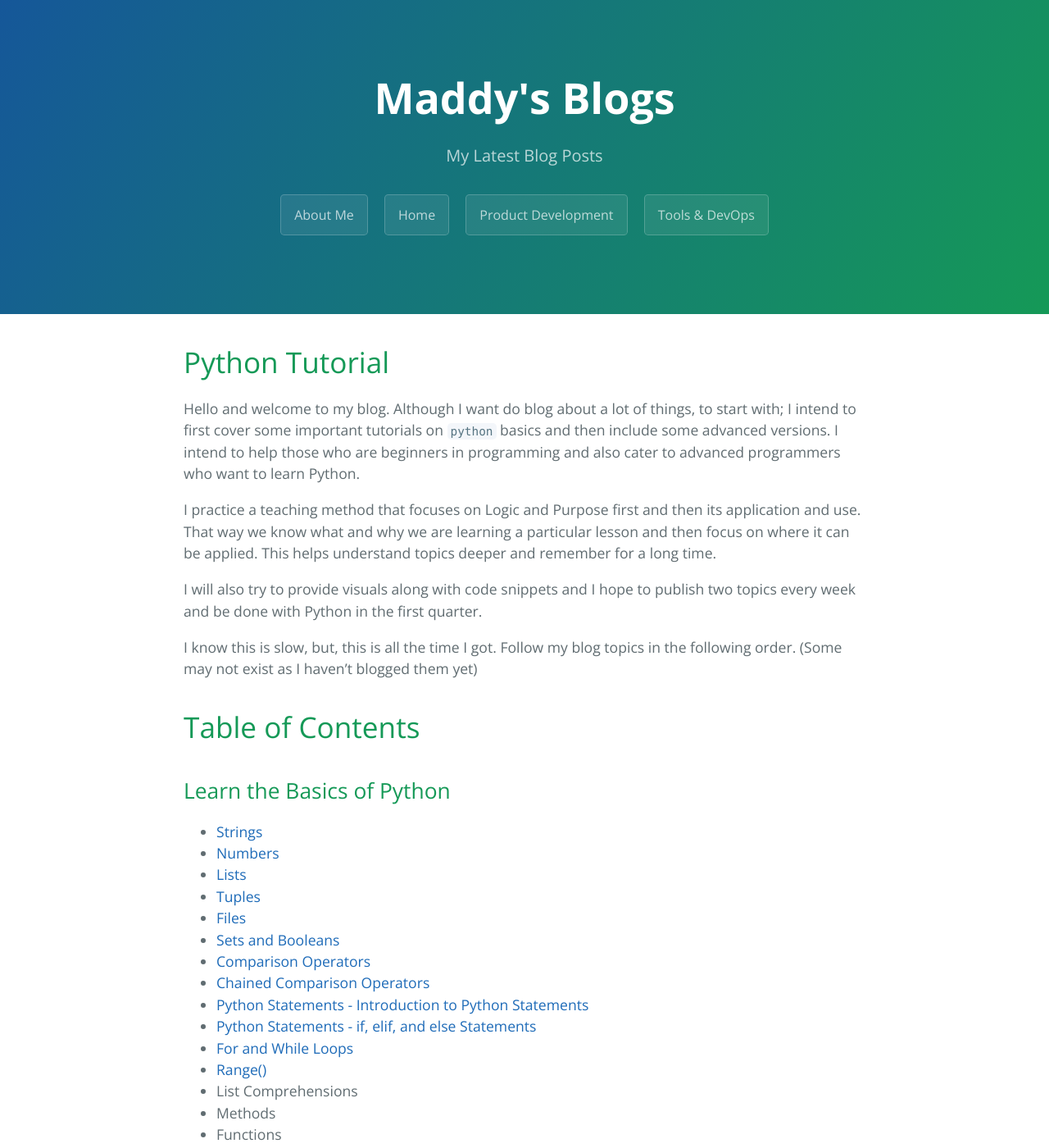
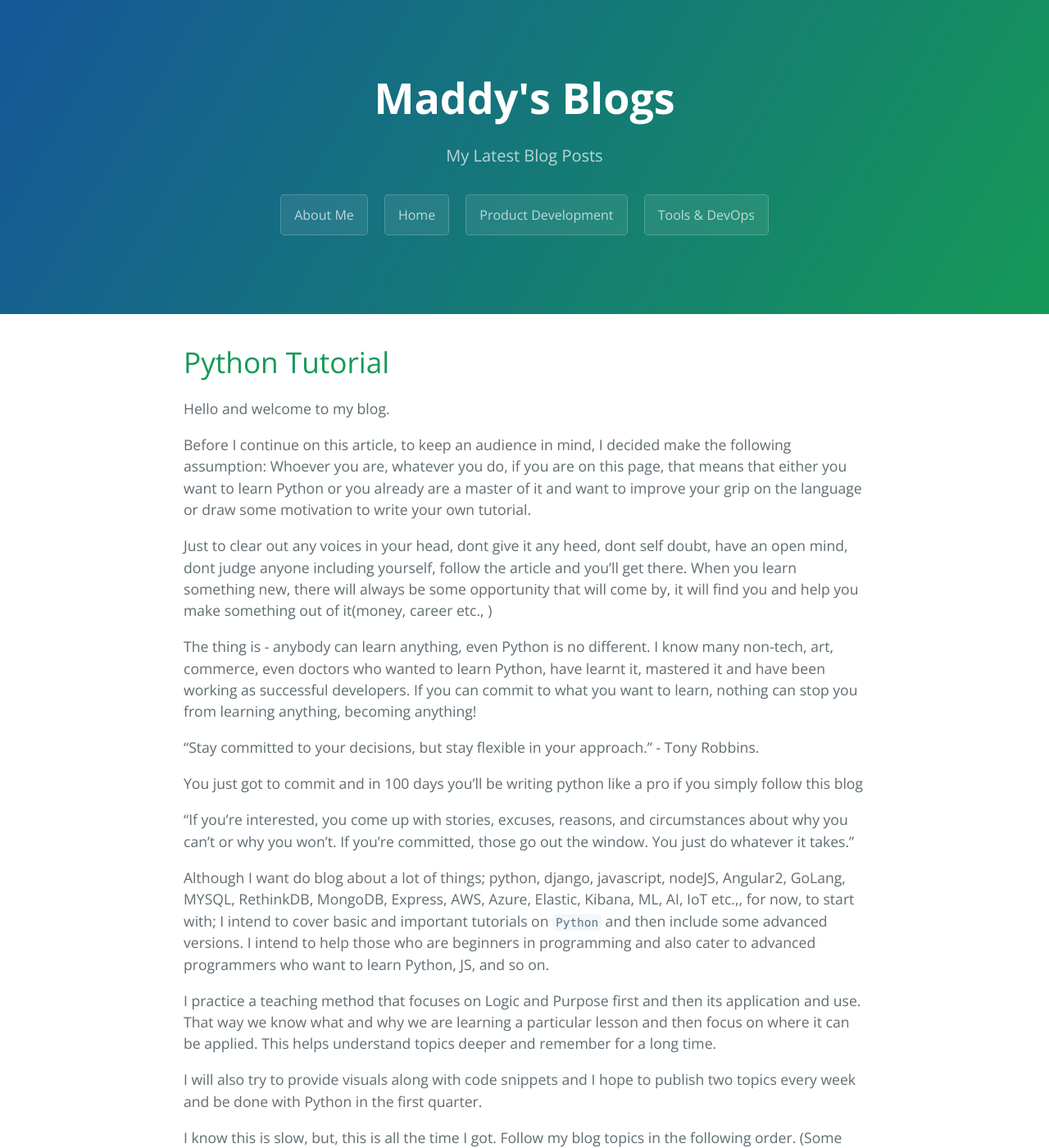
Before and after one commit to maddymaster/maddymaster.github.io, a Jekyll site: the page built from _posts/2016-12-26-my-first-post.markdown, in a window 1280 px wide and 1400 px high. Shown: the whole window at 82% size. Built offline with Jekyll 4.4.1, drawn with Linux system fonts in a browser that asks for light colours; some of the changed text lies outside the part shown.

Commit message:
removed blog updated content

```diff
--- a/_posts/2016-12-26-my-first-post.markdown
+++ b/_posts/2016-12-26-my-first-post.markdown
@@ -1,12 +1,27 @@
 ---
 layout: default
-title:  "Learning Python"
+title:  "Start Here - Python Tutorial Series"
 date:   2016-12-24 17:50:00
 categories: Python-Tutorial
 ---
 # Python Tutorial
 
-Hello and welcome to my blog. Although I want do blog about a lot of things, to start with; I intend to first cover some important tutorials on `python` basics and then include some advanced versions. I intend to help those who are beginners in programming and also cater to advanced programmers who want to learn Python.
+Hello and welcome to my blog.
+
+Before I continue on this article, to keep an audience in mind, I decided make the following assumption:
+Whoever you are, whatever you do, if you are on this page, that means that either you want to learn Python or you already are a master of it and want to improve your grip on the language or draw some motivation to write your own tutorial.
+
+Just to clear out any voices in your head, dont give it any heed, dont self doubt, have an open mind, dont judge anyone including yourself, follow the article and you'll get there. When you learn something new, there will always be some opportunity that will come by, it will find you and help you make something out of it(money, career etc., )
+
+The thing is - anybody can learn anything, even Python is no different. I know many non-tech, art, commerce, even doctors who wanted to learn Python, have learnt it, mastered it and have been working as successful developers. If you can commit to what you want to learn, nothing can stop you from learning anything, becoming anything!
+
+“Stay committed to your decisions, but stay flexible in your approach.” - Tony Robbins.
+
+You just got to commit and in 100 days you'll be writing python like a pro if you simply follow this blog
+
+“If you’re interested, you come up with stories, excuses, reasons, and circumstances about why you can’t or why you won’t. If you’re committed, those go out the window. You just do whatever it takes.”
+
+Although I want do blog about a lot of things; python, django, javascript, nodeJS, Angular2, GoLang, MYSQL, RethinkDB, MongoDB, Express, AWS, Azure, Elastic, Kibana, ML, AI, IoT etc.,, for now, to start with; I intend to cover basic and important tutorials on `Python` and then include some advanced versions. I intend to help those who are beginners in programming and also cater to advanced programmers who want to learn Python, JS, and so on.
 
 I practice a teaching method that focuses on Logic and Purpose first and then its application and use. That way we know what and why we are learning a particular lesson and then focus on where it can be applied. This helps understand topics deeper and remember for a long time.
 
@@ -64,4 +79,6 @@ I will add some visual explanations on concepts of Programming as well. For ex:
 
 Please follow on and let me know of any feedback.
 
+“If you’re interested, you come up with stories, excuses, reasons, and circumstances about why you can’t or why you won’t. If you’re committed, those go out the window. You just do whatever it takes.”
+
 Lets get started with [Installing Python](/python-tutorial/2016/12/25/python-install.html)
```
Also changed, not shown: _posts/2016-02-12-sample-content.markdown (deleted, +0 -24 lines), 17 other files.
